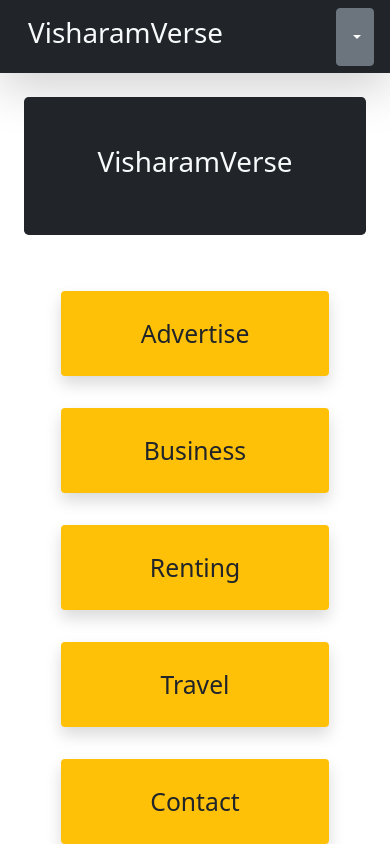
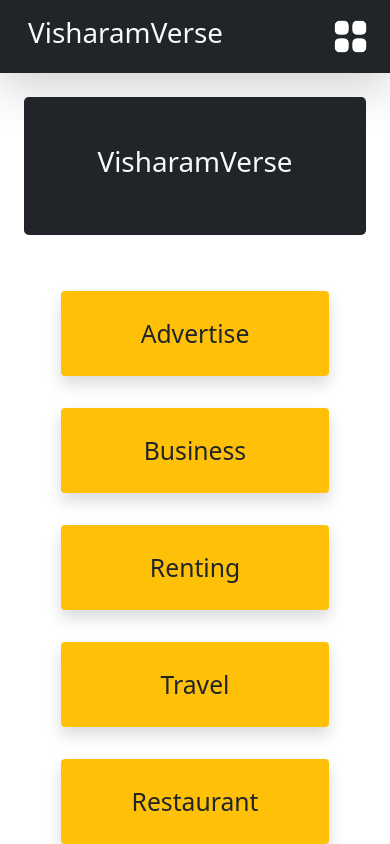
Before and after one commit to HafeezFateh/funny, a plain HTML site: page index.html in a window 390 px wide. Drawn offline with nearby package versions, Linux system fonts and the light colour scheme.

Commit message:
new comit

```diff
--- a/index.html
+++ b/index.html
@@ -97,10 +97,14 @@
 		    margin-top: auto; /* Ensures it stays at bottom */
 		}
 		.btn{
-			width: 90%;
+			width: 100%;
 		}
 		.dropdown-item:active{
 			color: yellow;
+		}
+		.btn img{
+			filter: invert(1) brightness(2);
+			margin-right: -15px;
 		}
 	  </style>
   </head>
@@ -115,7 +119,7 @@
 				  <a href="#" class="p-3 fs-4 text-decoration-none text-warning"><li>Contact</li></a>
 			  </ul>
 			  <div class="dropdown d-md-none">
-				  <button class="btn btn-secondary dropdown-toggle p-3" type="button" data-bs-toggle="dropdown"></button>
+				  <button class="btn dropdown-toggle type="button" data-bs-toggle="dropdown"><img src="menu.png" alt="" height="35px" width="35px"></button>
 				  <ul class="dropdown-menu bg-light shadow-lg" style="width: 200px;">
 					  <li><a class="dropdown-item fs-2 text-dark text-center" href="#">Home</a></li>
 					  <li><a class="dropdown-item fs-2 text-dark text-center" href="#">About</a></li>
@@ -133,7 +137,7 @@
 				  <a href="#" class="w-75 w-lg-25 shadow d-block text-dark fs-2 bg-warning p-4 m-3 rounded text-center text-decoration-none">Business</a>
 				  <a href="#" class="w-75 w-lg-25 shadow d-block text-dark fs-2 bg-warning p-4 m-3 rounded text-center text-decoration-none">Renting</a>
 				  <a href="#" class="w-75 w-lg-25 shadow d-block text-dark fs-2 bg-warning p-4 m-3 rounded text-center text-decoration-none">Travel</a>
-				  <a href="#" class="w-75 w-lg-25 shadow d-block text-dark fs-2 bg-warning p-4 m-3 rounded text-center text-decoration-none">Contact</a>
+				  <a href="#" class="w-75 w-lg-25 shadow d-block text-dark fs-2 bg-warning p-4 m-3 rounded text-center text-decoration-none">Restaurant</a>
 			  </div>
 
 			  <div class="d-md-container d-flex justify-content-center  text-light rounded-3"><button class="btn  btn-primary m-5 p-3 btn-lg">Advertise with VisharamVerse</button></div>
```
Also changed, not shown: menu.png (added).
